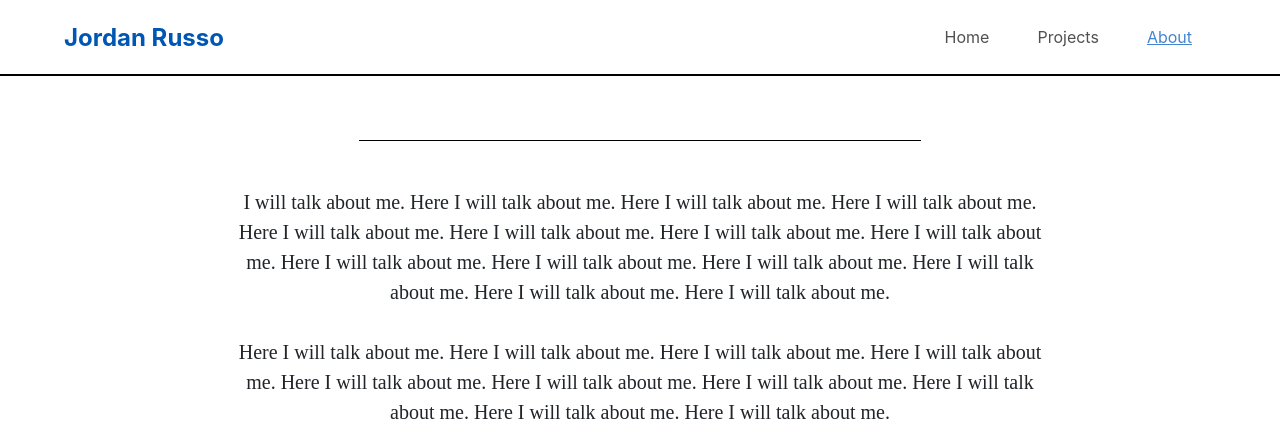
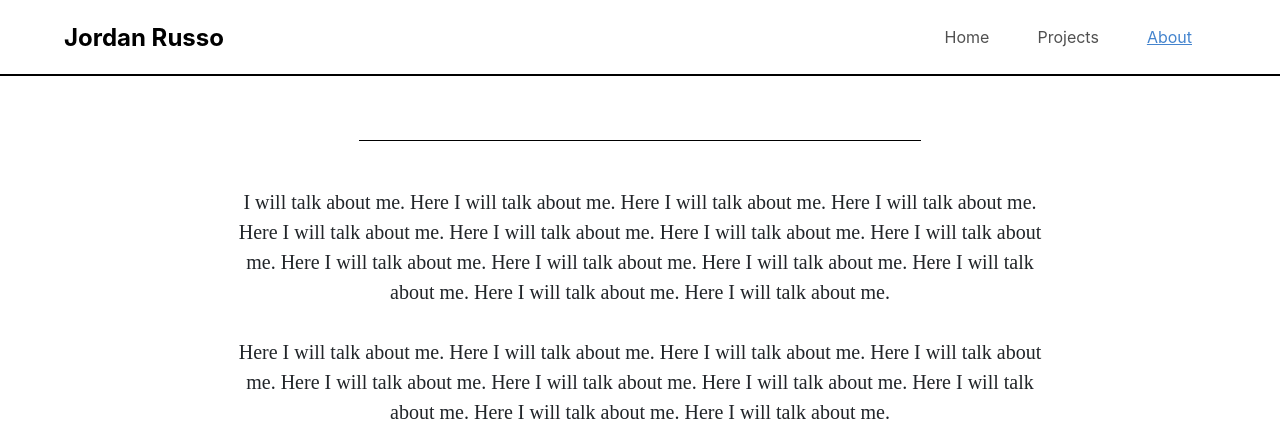
Before and after one commit to jrusso0818/my-personal-site, a Django app: page /about/ in a window 1280 px wide, with the pointer over the restyled element. Shown: the top 422 px of the page. Run offline with Django 3.2, Linux system fonts and the light colour scheme; some libraries are stand-ins or nearby versions.

Commit message:
Changed navbar brand hover color to black.

```diff
--- a/homepage/static/css/base.css
+++ b/homepage/static/css/base.css
@@ -17,6 +17,10 @@ nav {
   color:black;
 }
 
+.navbar-brand:hover {
+    color: black;
+}
+
 .nav-link {
     color: #505050;
 }
```
